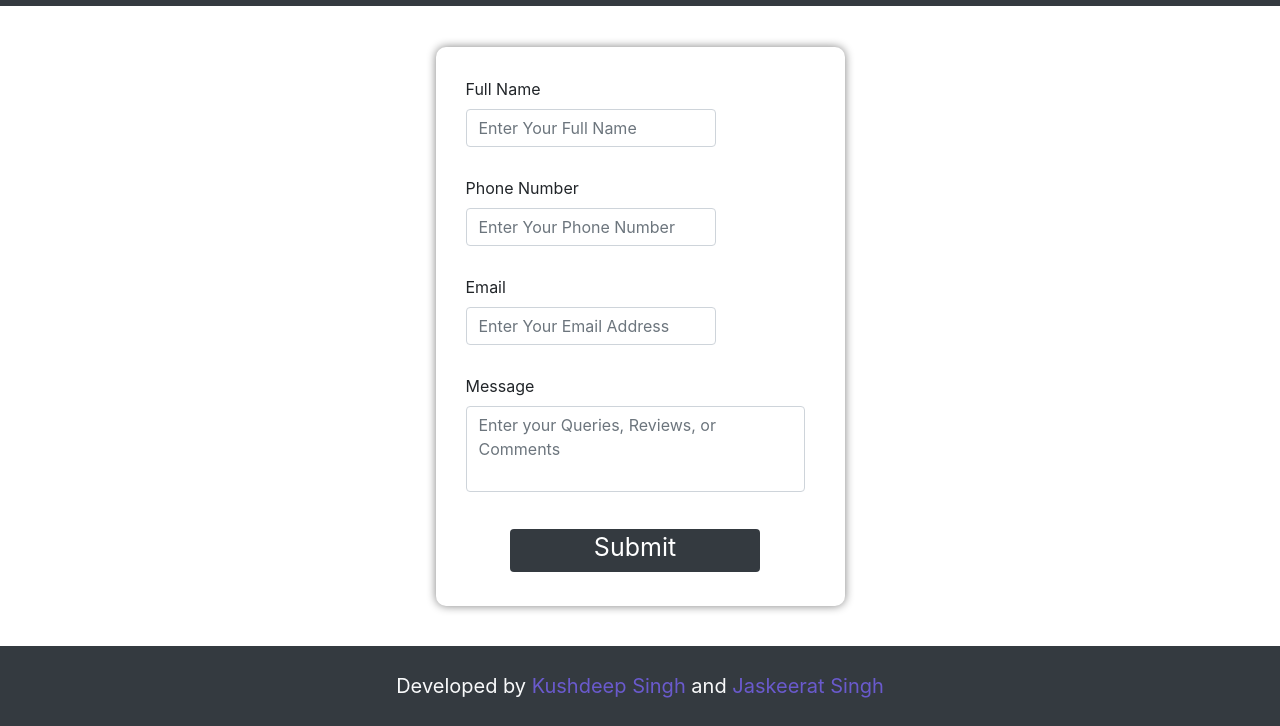
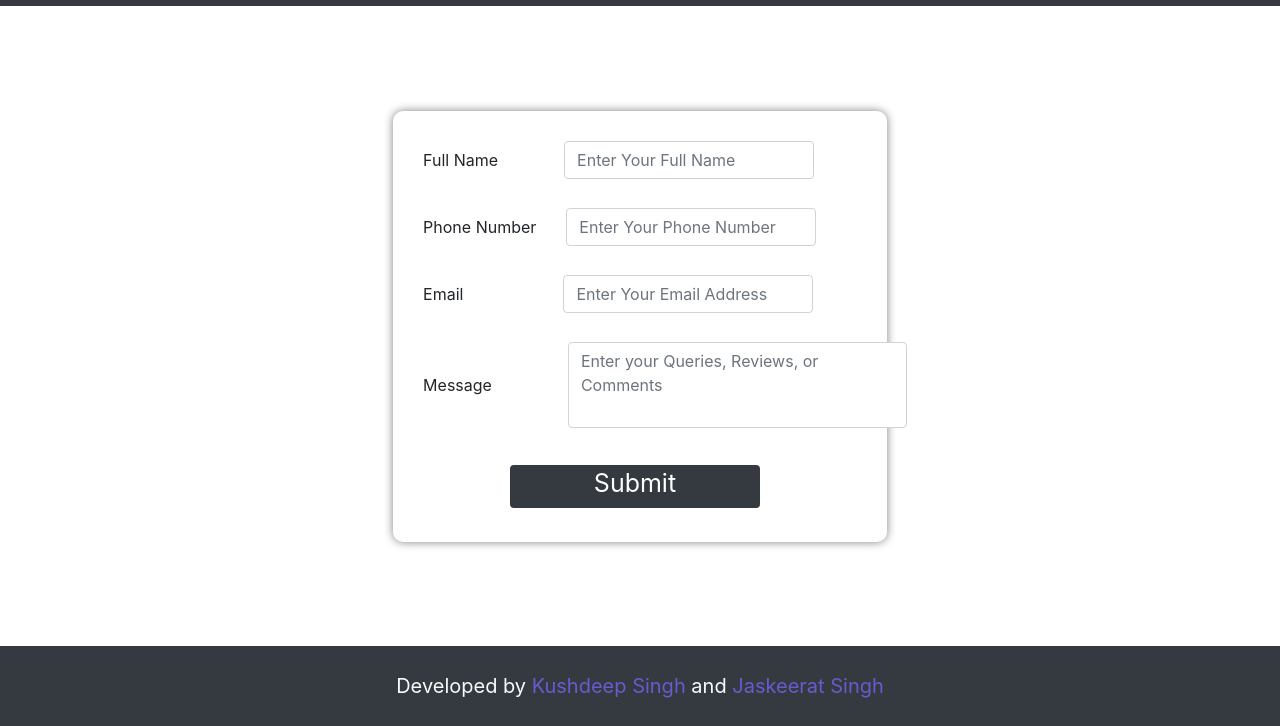
Before and after one commit to kushdeepwalia/webEducation, a plain HTML site: page contact.html in a window 1280 px wide. Shown: the part 74-800 px from the top of the page. Drawn offline with nearby package versions, Linux system fonts and the light colour scheme; a web font is replaced by a local one.

Commit message:
corrected contact form

```diff
--- a/contact.html
+++ b/contact.html
@@ -43,22 +43,22 @@
             <div class="row">
                 <div class="form-box">
                     <form autocomplete="off" name="google-sheet" id="submit-form">
-                        <div class="form-group">
+                        <div class="form-group form-inline">
                             <label for="Name">Full Name</label> &emsp;
                             <input type="text" name="Full-Name" id="Name" placeholder="Enter Your Full Name" class="form-control">
                         </div>
                         &emsp;&emsp;&emsp;&emsp;&emsp;&emsp;&emsp;&emsp;&ensp;<span class="text-danger" id="name-error"></span>
-                        <div class="form-group">
+                        <div class="form-group form-inline">
                             <label for="Phone">Phone Number</label> &emsp;
                             <input type="number" name="Phone" id="Phone" placeholder="Enter Your Phone Number" title="Don't Add 0 or +91 " class="form-control">
                         </div>
                         &emsp;&emsp;&emsp;&emsp;&emsp;&emsp;&emsp;&emsp;&ensp;<span class="text-danger" id="number-error"></span>
-                        <div class="form-group">
+                        <div class="form-group form-inline">
                             <label for="Email">Email</label> &emsp;
                             <input type="email" name="Email-Id" id="Email" placeholder="Enter Your Email Address" class="form-control">
                         </div>
                         &emsp;&emsp;&emsp;&emsp;&emsp;&emsp;&emsp;&emsp;&ensp;<span class="text-danger" id="email-error"></span>
-                        <div class="form-group">
+                        <div class="form-group form-inline">
                             <label for="Message">Message</label> &emsp;
                             <textarea name="Message" class="form-control" id="Message" cols="29" maxlength="100" placeholder="Enter your Queries, Reviews, or Comments" title="max length 100" rows="3" style="resize: none;"></textarea>
                         </div>
--- a/style.css
+++ b/style.css
@@ -238,7 +238,7 @@ input{
     font-size: 25px;
 }
 
-/* #Name{
+#Name{
     position: relative;
     left: 50px;
 }
@@ -251,17 +251,17 @@ input{
 #Message{
     position: relative;
     left: 60px;
-} */
+}
+
+#Phone{
+    position: relative;
+    left: 14px;
+}
 
 ::-webkit-inner-spin-button,
 ::-webkit-outer-spin-button{
     display: none;
 }
-
-/* #Phone{
-    position: relative;
-    left: 14px;
-} */
 
 /* home.html */
 /* .content{
@@ -349,9 +349,20 @@ input{
         top: 0;
     }
 
-
     .topic:last-child img{
         width: 13rem !important;
+    }
+
+    #Name,#Email,#Message,#Phone{
+        left: 0px;
+    }
+
+    .form-inline{
+        display: block;
+    }
+
+    .form-inline:last-child{
+        display: flex;
     }
 }
 
```
